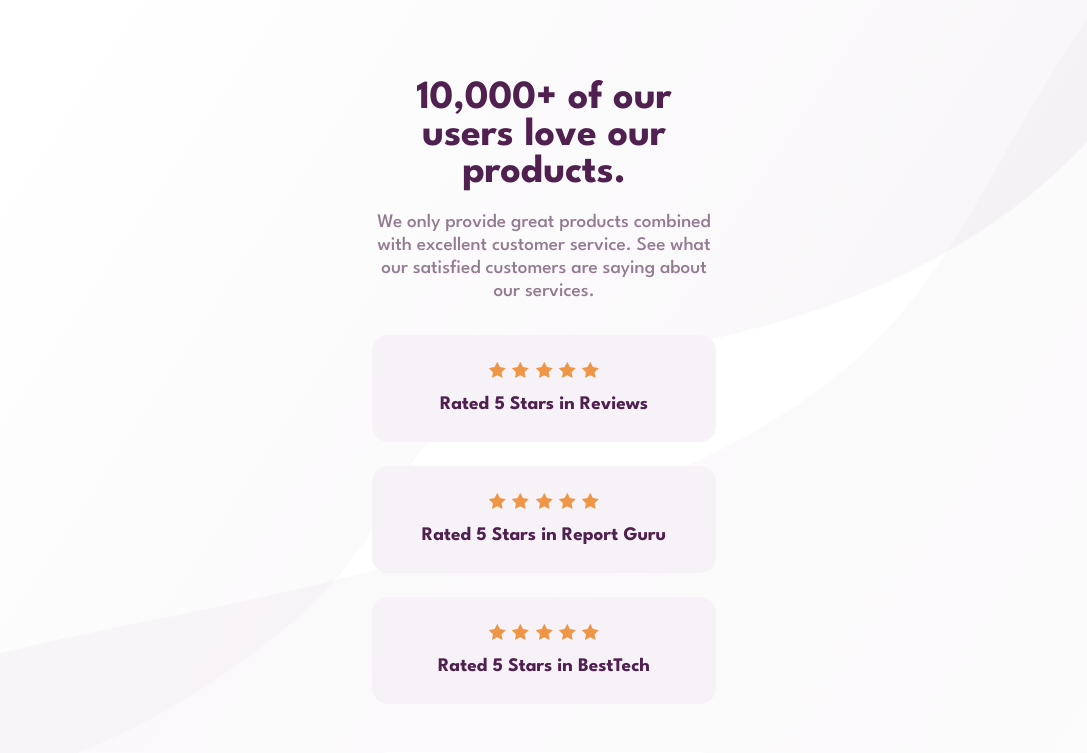
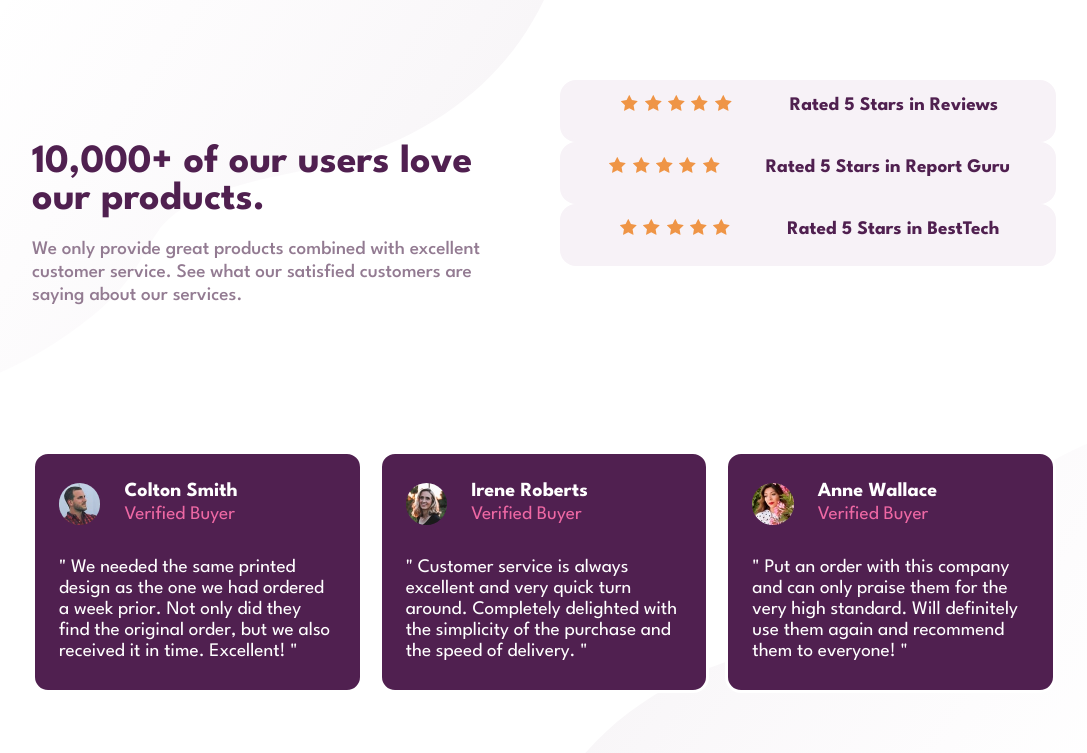
Before and after one commit to mbtenkorang/social-proof-section, a Vue app: page / in a window 1280 px wide. Shown: the top 753 px of the page, without its empty margins (96-1183 px from the left). Built offline with nearby package versions, Linux system fonts and the light colour scheme.

Commit message:
Add mediaquery  for desktop

```diff
--- a/src/style.css
+++ b/src/style.css
@@ -281,3 +281,49 @@ main {
   padding-top: 5rem;
   padding-bottom: 5rem;
 }
+
+
+@media screen and (min-width: 1024px) {
+  body {
+    background-image: url("/assets/images/bg-pattern-top-desktop.svg"), url("/assets/images/bg-pattern-bottom-desktop.svg");
+    background-size: 50%, 50%;
+    display: grid;
+    place-content: center;
+  }
+
+  main {
+    display: grid;
+    max-width: 80%;
+    grid-template-columns: repeat(2, 1fr);
+    grid-template-rows: repeat(2, 1fr);
+  }
+
+  h1,
+  h1+p {
+    text-align: left;
+  }
+
+  div.header {
+    grid-column: 1/span 2;
+    display: grid;
+    grid-template-columns: 1fr 1fr;
+    column-gap: 2em;
+  }
+
+  div.rating {
+    flex-direction: row;
+    align-items: flex-start;
+    justify-content: space-evenly;
+    margin: 0 0;
+    padding-top: .75em;
+    padding-bottom: .75em;
+  }
+
+  div.review-container {
+    grid-column: 1/span 2;
+    display: grid;
+    grid-template-columns: repeat(3, 1fr);
+    column-gap: 1em;
+  }
+
+}
```
